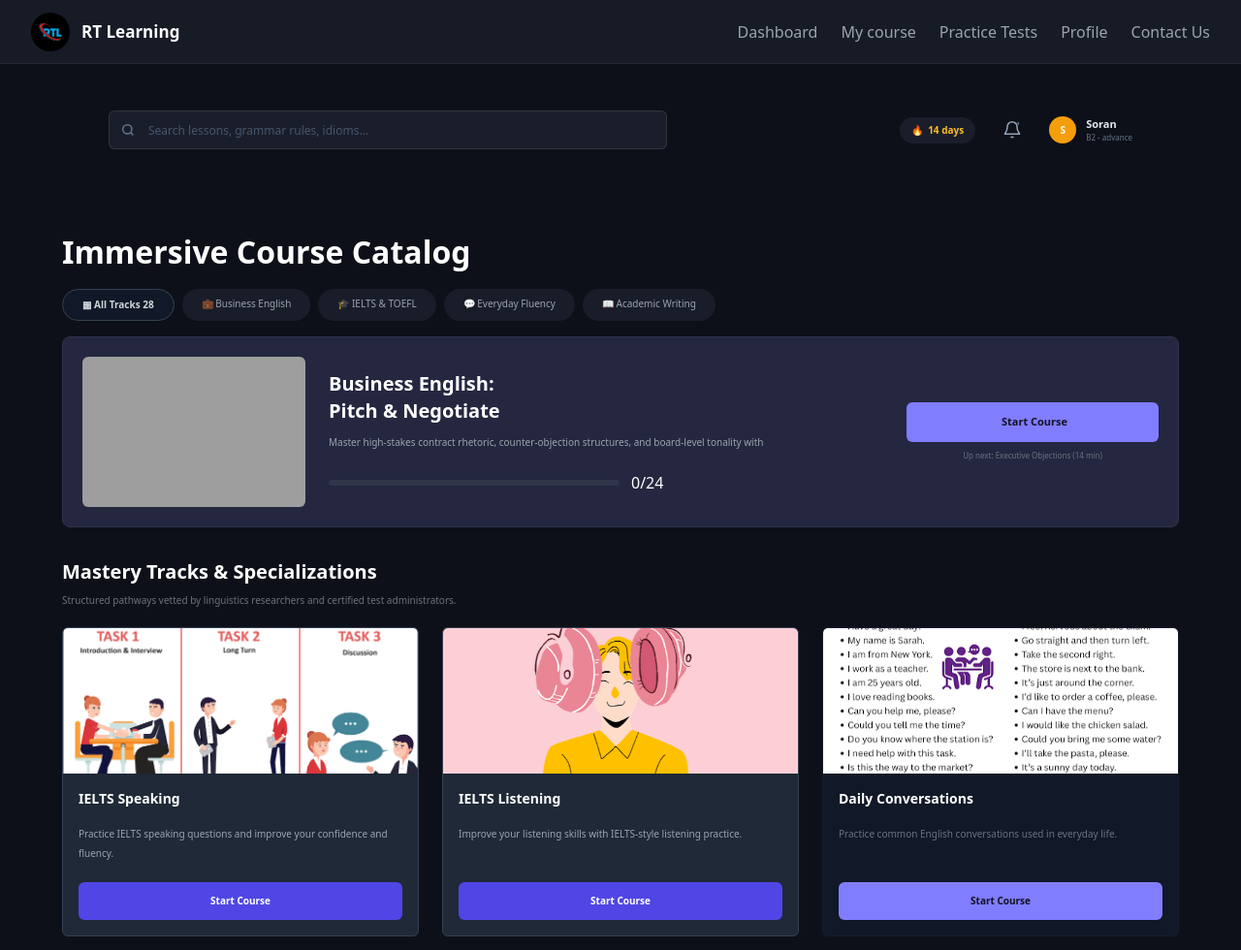
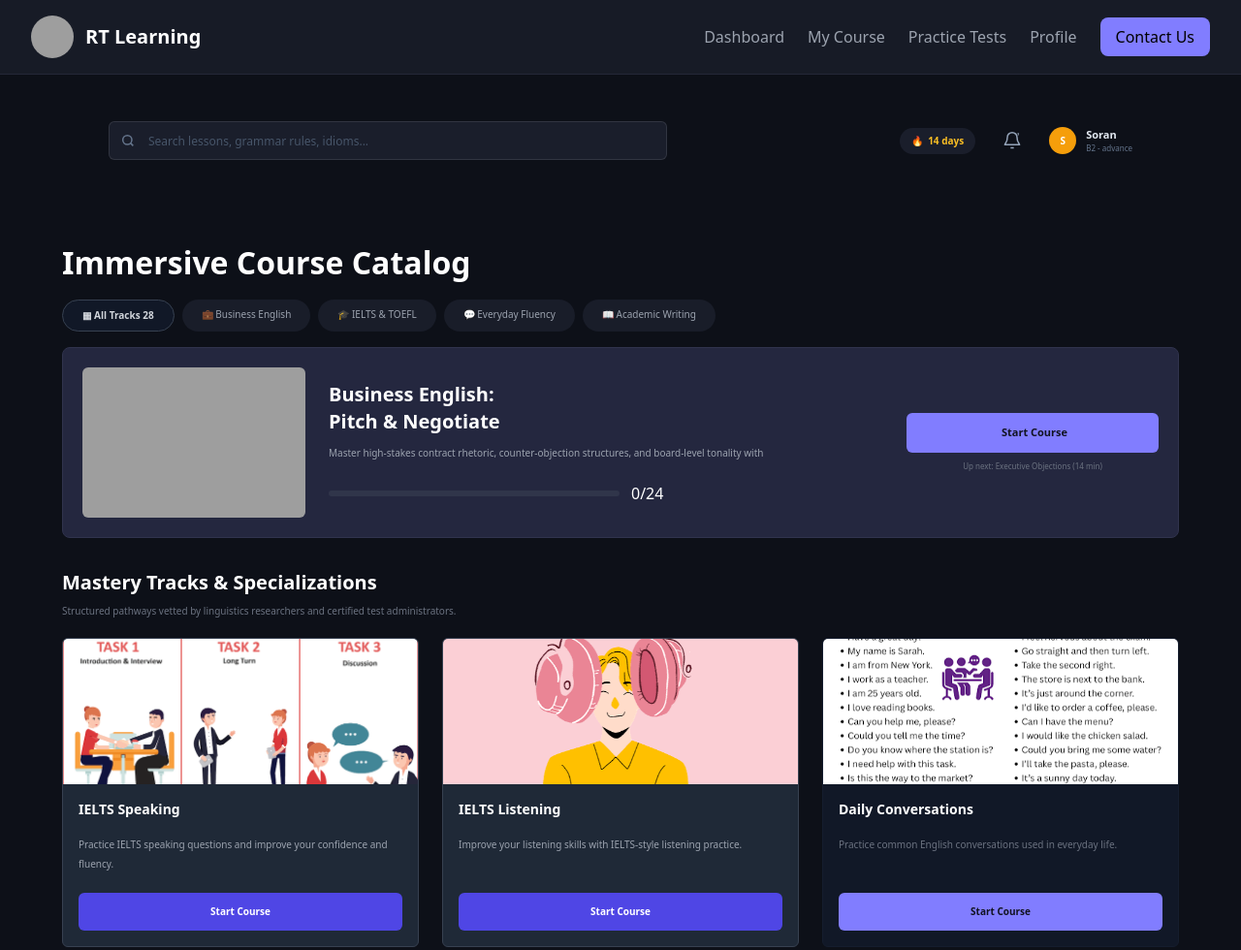
Before and after one commit to RT-Learnig/RT-Learning, a website: page My course/index.html in a window 1280 px wide. Shown: the top 980 px of the page at 97% size. Drawn offline with nearby package versions, Linux system fonts and the light colour scheme; grey boxes are pictures that could not be loaded; some icons are missing.

Commit message:
edit simething new in my course page

```diff
--- a/My course/index.html
+++ b/My course/index.html
@@ -9,30 +9,75 @@
     <link
         rel="stylesheet">
 </head>
-<body class="bg-[#0d1018] text-white min-h-screen">
-    <header class="w-full bg-[#171b26] border-b border-[#242838] sticky top-0 z-50">
-        <div class="w-full px-8 h-[65px] flex items-center justify-between">
+<body class="bg-[#0d1018] text-white">
 
-            <div class="flex items-center gap-3">
-                <img src="/images/photo_2026-09-22_08-48-55.jpg" alt="Logo"
-                     class="w-10 h-10 rounded-full object-cover">
-                <span class="text-[17px] font-bold">
-                    RT Learning
-                </span>
+    <header class="w-full bg-[#171b26] border-b border-[#242838]">
+        <div class="w-full px-4 sm:px-6 lg:px-8 py-4">
+            <div class="flex items-center justify-between">
+                <div class="flex items-center gap-3">
+                    <img
+                        src="https://img.magnific.com/premium-vector/rtl-logo-rtl-letter-rtl-letter-logo-design-initials-rtl-logo-linked-with-circle-uppercase-monogram-logo-rtl-typography-technology-business-real-estate-brand_229120-67750.jpg?semt=ais_hybrid&w=740&q=80"
+                        alt="RT Learning Logo"
+                        class="w-10 h-10 sm:w-11 sm:h-11 rounded-full object-cover">
+                    <span class="text-lg sm:text-xl font-bold text-white">
+                        RT Learning
+                    </span>
+                </div>
+
+
+                <nav class="hidden md:flex items-center gap-4 lg:gap-6">
+
+                    <a href="#" class="text-gray-400 hover:text-white transition">
+                        Dashboard
+                    </a>
+
+                    <a href="#" class="text-gray-400 hover:text-white transition">
+                        My Course
+                    </a>
+
+                    <a href="#" class="text-gray-400 hover:text-white transition">
+                        Practice Tests
+                    </a>
+
+                    <a href="#" class="text-gray-400 hover:text-white transition">
+                        Profile
+                    </a>
+                    <a href="#" class="bg-[#817dff] text-black px-4 py-2 rounded-lg font-medium hover:bg-[#5853d1] hover:text-white transition">
+                        Contact Us
+                    </a>
+                </nav>
+
+                <button
+                    class="md:hidden text-white text-2xl p-2 select-none focus:outline-none"
+                    onclick="document.getElementById('mobile-menu').classList.toggle('hidden')"
+                    aria-label="Open menu">
+                    ☰
+                </button>
             </div>
-
-            <div class="flex items-center gap-6">
-                <a href="#" class="text-gray-400 hover:text-white">Dashboard</a>
-                <a href="#" class="text-gray-400 hover:text-white">My course</a>
-                <a href="#" class="text-gray-400 hover:text-white">Practice Tests</a>
-                <a href="#" class="text-gray-400 hover:text-white">Profile</a>
-                <a href="#" class="text-gray-400 hover:text-white">Contact Us</a>
-            </div>
+            <nav
+                id="mobile-menu"
+                class="hidden md:hidden mt-4 pt-4 border-t border-[#242838]">
+                <div class="flex flex-col gap-2">
+                    <a href="#" class="text-gray-400 hover:text-white px-3 py-3 rounded-lg hover:bg-[#242838] transition">
+                        Dashboard
+                    </a>
+                    <a href="#" class="text-gray-400 hover:text-white px-3 py-3 rounded-lg hover:bg-[#242838] transition">
+                        My Course
+                    </a>
+                    <a href="#" class="text-gray-400 hover:text-white px-3 py-3 rounded-lg hover:bg-[#242838] transition">
+                        Practice Tests
+                    </a>
+                    <a href="#" class="text-gray-400 hover:text-white px-3 py-3 rounded-lg hover:bg-[#242838] transition">
+                        Profile
+                    </a>
+                    <a href="#" class="bg-[#817dff] text-black px-4 py-3 rounded-lg font-medium text-center hover:bg-[#5853d1] hover:text-white transition">
+                        Contact Us
+                    </a>
+                </div>
+            </nav>
         </div>
     </header>
-    <main class="w-full px-8 md:px-12 lg:px-16 py-6">
-
-
+    <main class="w-full px-4 md:px-12 lg:px-16 py-6">
 <div class="mx-auto max-w-full px-5 pb-16 sm:px-8 lg:px-12">
 <div class="flex items-center gap-4 py-6 sm:gap-8">
       <label class="relative block w-full max-w-xl">
```
